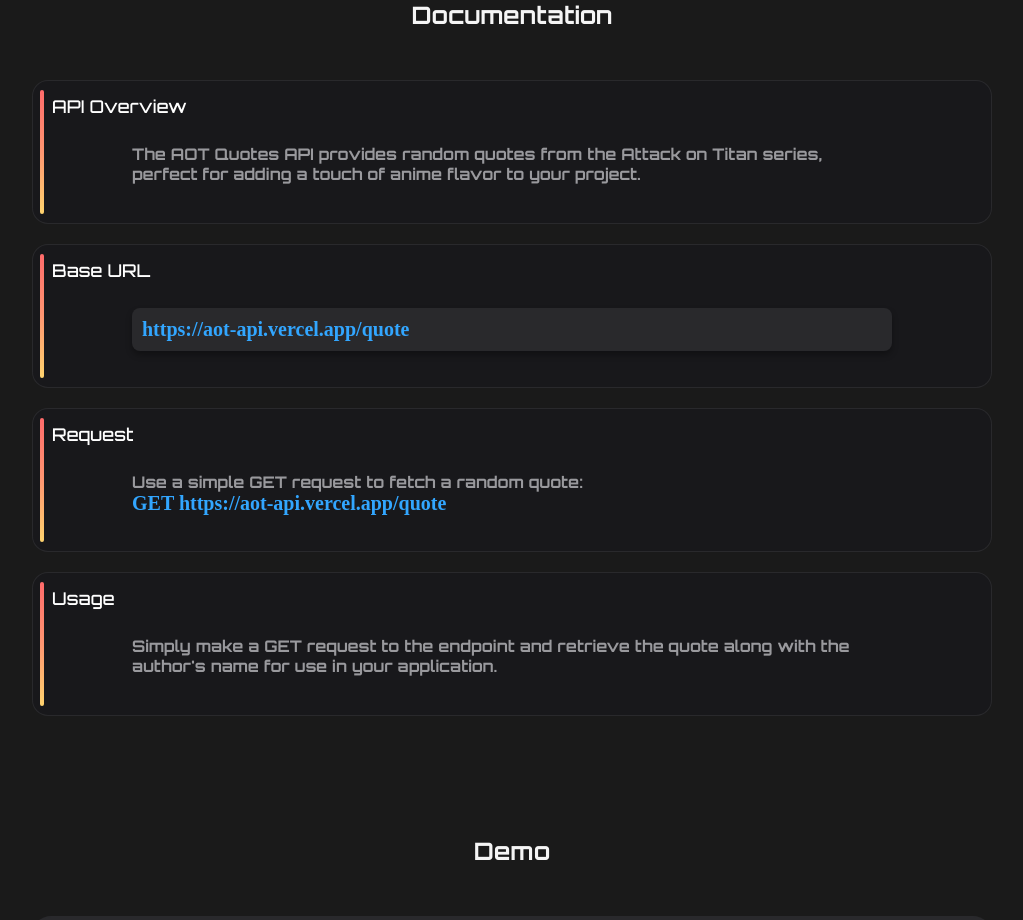
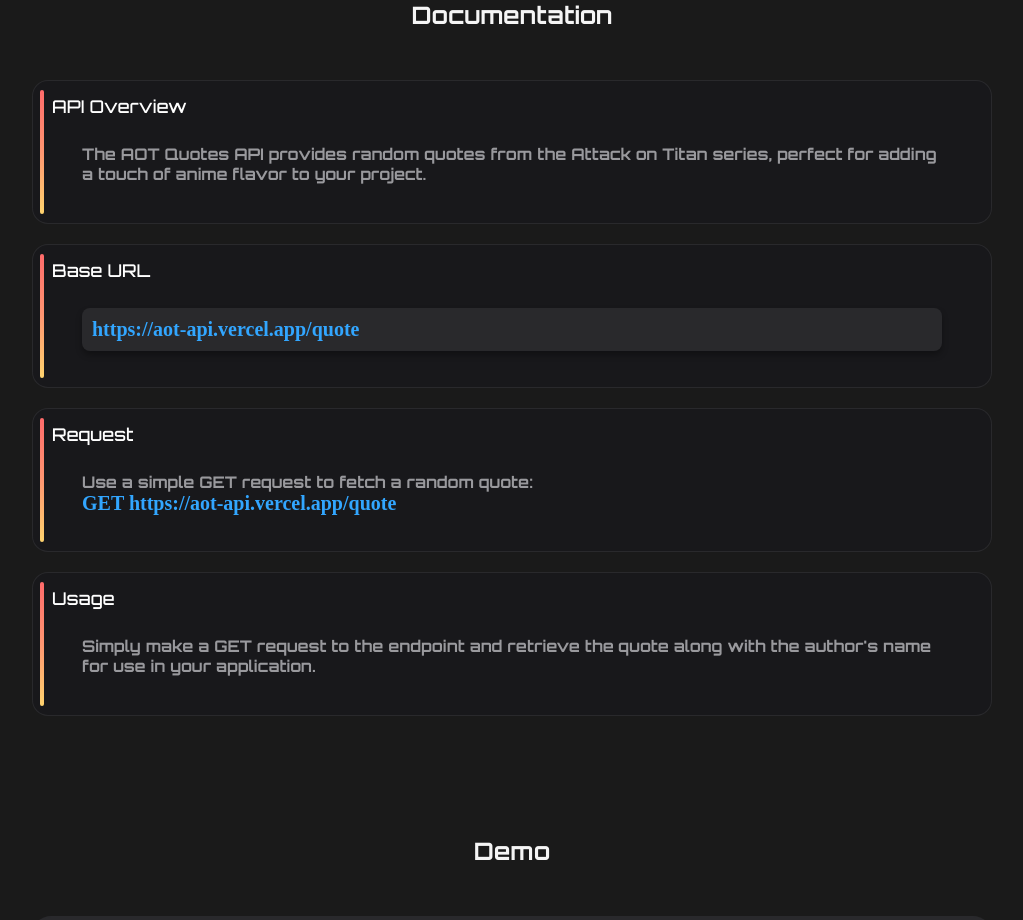
Before and after one commit to VenkataramanaKB/aot_frontend, a React (Create React App) app: page / in a window 1280 px wide. Shown: the part 900-1820 px from the top of the page, without its empty margins (128-1151 px from the left). Built offline with nearby package versions, Linux system fonts and the light colour scheme.

Commit message:
last commit probably

```diff
--- a/src/Routes/Demo.css
+++ b/src/Routes/Demo.css
@@ -69,6 +69,7 @@
   text-transform: uppercase;
   letter-spacing: 2px;
   padding: 5px 30px;
+  /* max-width: 75px; */
 }
 
 button:active {
--- a/src/Routes/Document.css
+++ b/src/Routes/Document.css
@@ -74,8 +74,8 @@
     transition: transform 300ms ease;
     z-index: 5;
     padding: 20px;
-    padding-left: 100px;
-    padding-right: 100px;
+    padding-left: 50px;
+    padding-right: 50px;
   }
 
   .notification:hover .notibody {
@@ -131,6 +131,7 @@
     max-width: 100%;
     overflow-x: auto;
     font-size: small;
+    overflow: scroll;
   }
 
   #api-link {
```
